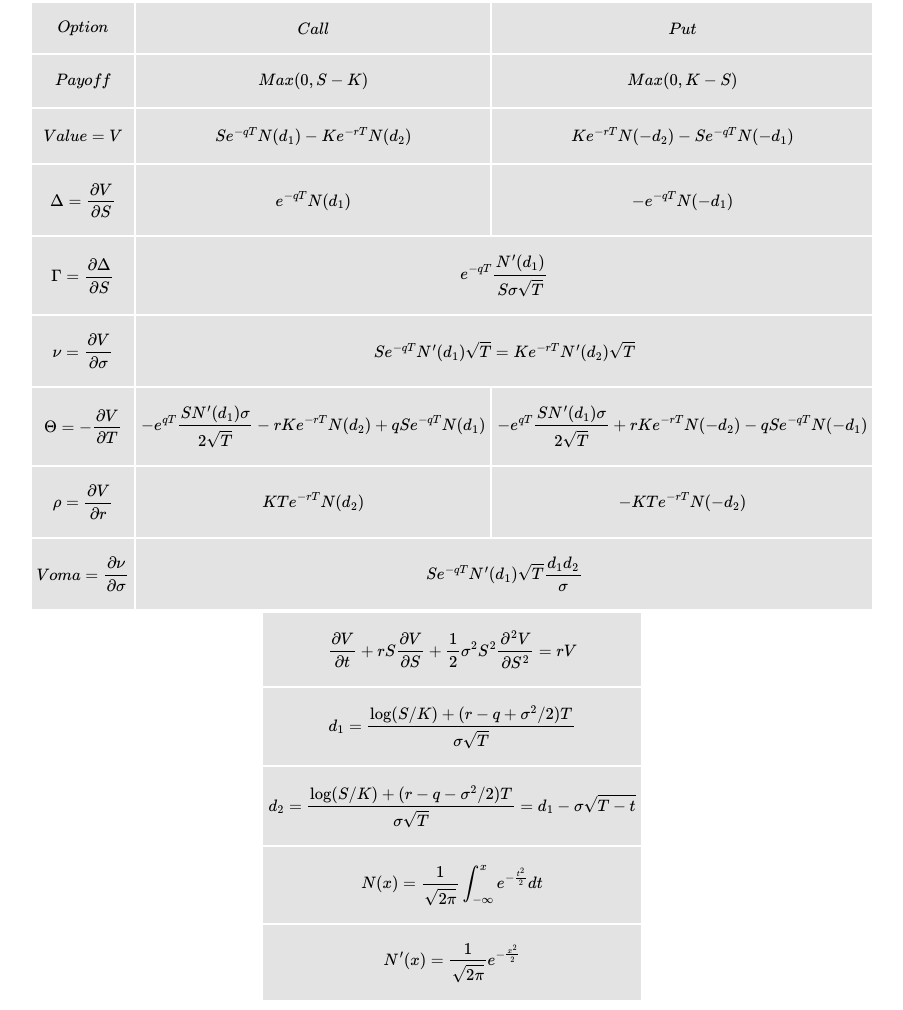
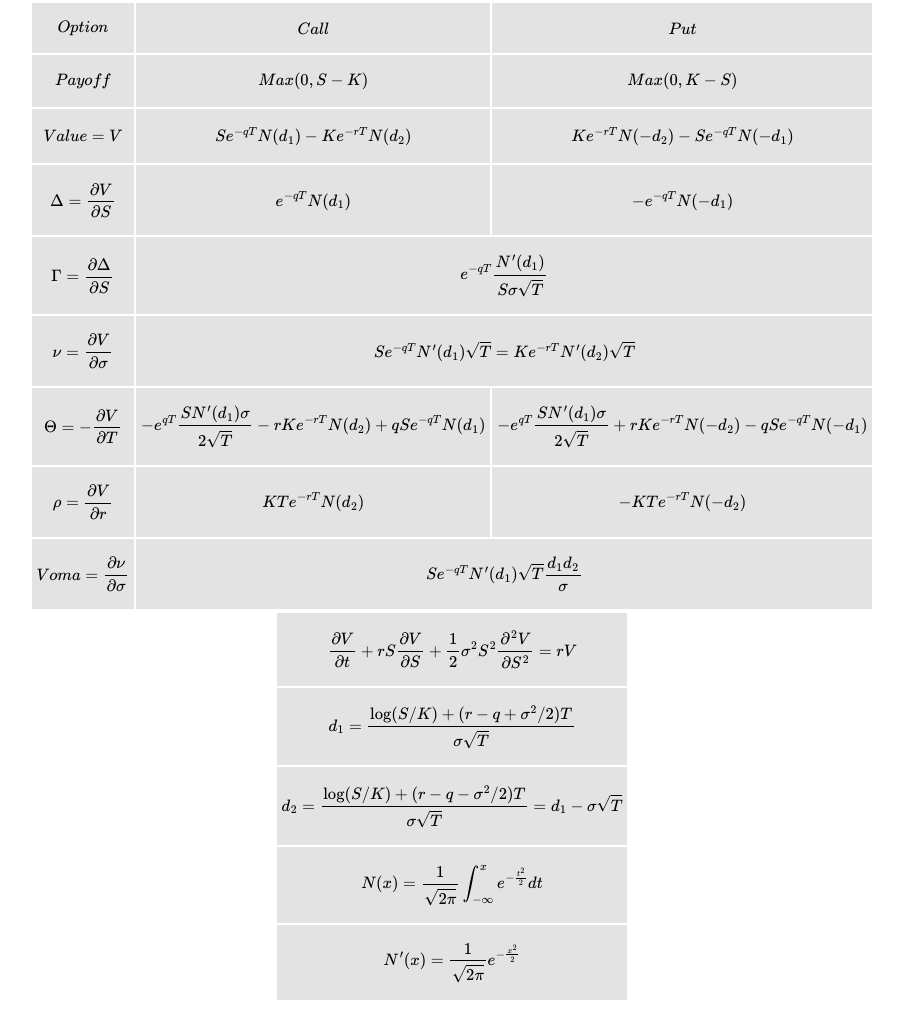
Before and after one commit to oscar6echo/black-scholes-calculator, a plain HTML site: page index.html in a window 1280 px wide. Shown: the part 888-1898 px from the top of the page, without its empty margins (188-1091 px from the left). Drawn offline with nearby package versions, Linux system fonts and the light colour scheme; some packages are replaced by stand-ins of ours; a script that the page names is missing.

Commit message:
remove minus t

```diff
--- a/index.html
+++ b/index.html
@@ -459,7 +459,7 @@
 		</tr>
 
 		<tr>
-			<td>\[d_2=\frac{\log(S/K) + (r-q -\sigma^2/2)T}{\sigma \sqrt{T}}=d_1 - \sigma \sqrt{T - t}\]</td>
+			<td>\[d_2=\frac{\log(S/K) + (r-q -\sigma^2/2)T}{\sigma \sqrt{T}}=d_1 - \sigma \sqrt{T}\]</td>
 		</tr>
 
 		<tr>
```
